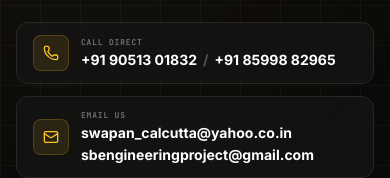
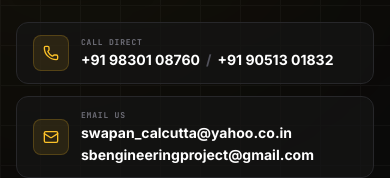
Before and after one commit to lokeshchoudhury20041992/sbengineeringservices, a React (Vite) app: page / in a window 390 px wide. Shown: the part 555-733 px from the top of the page. Built offline with nearby package versions, Linux system fonts and the light colour scheme; a web font is replaced by a local one.

Commit message:
Update hero phone numbers

```diff
--- a/src/components/Hero.tsx
+++ b/src/components/Hero.tsx
@@ -90,17 +90,17 @@
                   </span>
                   <div className="font-sans text-sm font-bold text-white mt-0.5 flex flex-wrap items-center gap-x-1.5">
                     <a
+                      href="tel:+919830108760"
+                      className="whitespace-nowrap hover:text-brand-yellow transition-colors duration-200"
+                    >
+                      +91 98301 08760
+                    </a>
+                    <span className="text-zinc-600" aria-hidden="true">/</span>
+                    <a
                       href="tel:+919051301832"
                       className="whitespace-nowrap hover:text-brand-yellow transition-colors duration-200"
                     >
                       +91 90513 01832
-                    </a>
-                    <span className="text-zinc-600" aria-hidden="true">/</span>
-                    <a
-                      href="tel:+918599882965"
-                      className="whitespace-nowrap hover:text-brand-yellow transition-colors duration-200"
-                    >
-                      +91 85998 82965
                     </a>
                   </div>
                 </div>
```
